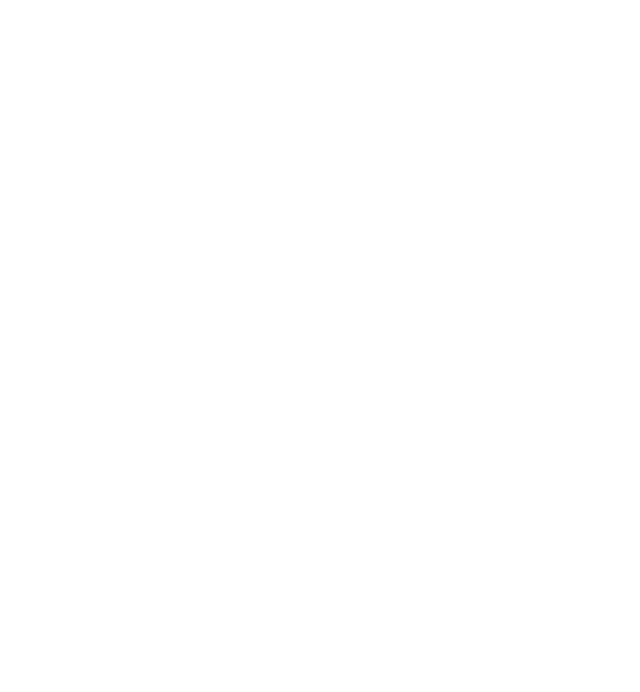
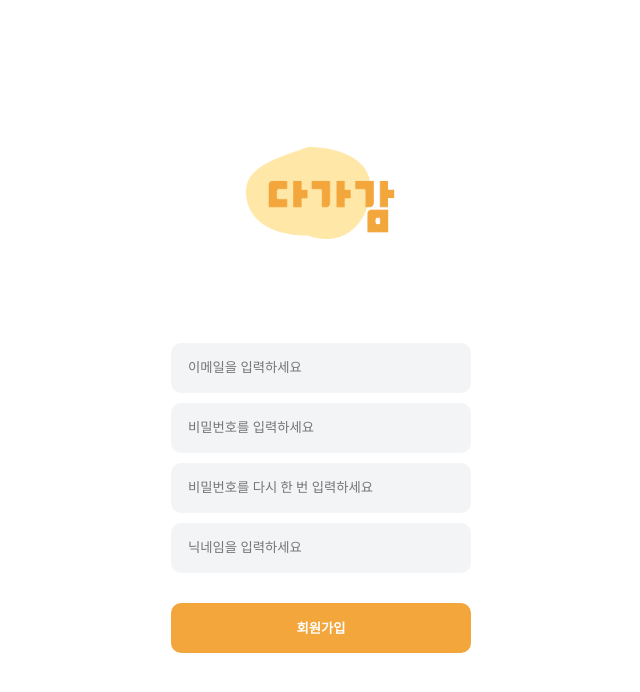
Before and after one commit to DajeongDagam/FrontEnd, a React (Create React App) app: page /register in a window 1280 px wide. Before the commit this address had no page. Shown: the top 692 px of the page, without its empty margins (319-959 px from the left). Built offline with nearby package versions, Linux system fonts and the light colour scheme; a web font is replaced by a local one.

Commit message:
Feat: 회원가입 페이지 구성 및 연결 준비

```diff
--- a/src/App.js
+++ b/src/App.js
@@ -2,6 +2,7 @@ import LandingPage from "./pages/LandingPage";
 import DictionaryPage from "./pages/DictionaryPage";
 import MyPage from "./pages/MyPage";
 import LoginPage from "./pages/LoginPage";
+import RegisterPage from "./pages/RegisterPage";
 import { Route, Routes } from "react-router-dom";
 import React from "react";
 import Drawer from "./components/Drawer";
@@ -16,7 +17,8 @@ function App() {
       <Route path="/dictionary/:id/edit" element={<DictionaryPage />} />
       <Route path="/dictionary/search" element={<DictionaryPage />} />
       <Route path="/dictionary/:id" element={<DictionaryPage />} />
-      <Route paht="/dictionary/new" element={<DictionaryPage />} />
+      <Route path="/dictionary/new" element={<DictionaryPage />} />
+      <Route path="/register" element={<RegisterPage />} />
     </Routes>
   );
 }
--- /dev/null
+++ b/src/css/register-page.scss
@@ -0,0 +1,44 @@
+.input-box {
+    display: block;
+    box-sizing: border-box;
+    width: 300px;
+    height: 50px;
+    margin-bottom: 10px;
+    padding-left: 15px;
+    border-radius: 10px;
+    border: 2px solid #f3f4f6;
+    background-color: #f3f4f6;
+
+    &:focus {
+        outline: none;
+    }
+}
+
+.login-container {
+    margin: auto;
+    display: flex;
+    flex-direction: column;
+    justify-content: space-around;
+}
+
+.logo-container {
+    margin: 0 auto;
+    padding-bottom: 100px;
+}
+
+.logo-img {
+    width: 150px;
+}
+
+.register-btn {
+    display: block;
+    width: 300px;
+    height: 50px;
+    margin-top: 30px;
+    font-weight: bold;
+    color: white;
+    background-color: #f2a63b;
+    border-radius: 10px;
+    border: 2px solid #f2a63b;
+    cursor: pointer;
+}
--- /dev/null
+++ b/src/pages/RegisterPage.js
@@ -0,0 +1,126 @@
+import React, { useState } from "react";
+import logo from "../images/logo-img.png";
+import "../css/register-page.scss";
+import "../css/container.scss";
+import API from "../utils/API";
+import { useNavigate } from "react-router-dom";
+
+const RegisterPage = () => {
+  const [email, setEmail] = useState("");
+  const [password, setPassword] = useState("");
+  const [rePassword, setRePassword] = useState("");
+  const [nickname, setNickname] = useState("");
+  const navigate = useNavigate();
+
+  const onSubmit = (e) => {
+    e.preventDefault();
+
+    const emailRegExp =
+      /^[0-9a-zA-Z]([-_\.]?[0-9a-zA-Z])*@[0-9a-zA-Z]([-_\.]?[0-9a-zA-Z])*\.[a-zA-Z]{2,3}$/;
+    const passwordRegExp = /^.*(?=.{6,20})(?=.*[0-9])(?=.*[a-zA-Z]).*$/;
+
+    if (
+      email === "" ||
+      password === "" ||
+      rePassword === "" ||
+      nickname === ""
+    ) {
+      alert("필요한 정보를 모두 입력해주세요.");
+    }
+
+    if (!emailRegExp.test(email)) {
+      // 이메일 유효성 검사
+      alert("올바른 이메일 주소를 입력하세요.");
+      setEmail("");
+    } else if (!passwordRegExp.test(password)) {
+      // 비밀번호 유효성 검사
+      alert("비밀번호는 문자, 숫자, 특수문자를 포함하여 6~20자로 설정하세요.");
+      setPassword("");
+      setRePassword("");
+    } else if (password !== rePassword) {
+      // 비밀번호 2차 검증
+      alert("비밀번호가 일치하지 않습니다.");
+      setPassword("");
+      setRePassword("");
+    } else {
+      // 회원가입 요청
+      const request = {
+        email: email,
+        name: nickname,
+        password: password,
+      };
+
+      API.post("/member/register", request).then((res) => {
+        console.log(res);
+        navigate("/");
+      });
+    }
+  };
+
+  const onEmailChange = (e) => {
+    e.preventDefault();
+    setEmail(e.target.value);
+  };
+
+  const onPasswordChange = (e) => {
+    e.preventDefault();
+    setPassword(e.target.value);
+  };
+
+  const onRePasswordChange = (e) => {
+    e.preventDefault();
+    setRePassword(e.target.value);
+  };
+
+  const onNicknameChange = (e) => {
+    e.preventDefault();
+    setNickname(e.target.value);
+  };
+
+  return (
+    <>
+      <div className="container">
+        <div className="login-container">
+          <div className="logo-container">
+            <img src={logo} alt="로고이미지" className="logo-img" />
+          </div>
+          <form>
+            <input
+              type="text"
+              placeholder="이메일을 입력하세요"
+              className="input-box"
+              onChange={onEmailChange}
+              value={email}
+            />
+            <input
+              type="password"
+              placeholder="비밀번호를 입력하세요"
+              className="input-box"
+              onChange={onPasswordChange}
+              value={password}
+            />
+            <input
+              type="password"
+              placeholder="비밀번호를 다시 한 번 입력하세요"
+              className="input-box"
+              onChange={onRePasswordChange}
+              value={rePassword}
+            />
+            <input
+              type="text"
+              placeholder="닉네임을 입력하세요"
+              className="input-box"
+              onChange={onNicknameChange}
+              value={nickname}
+            />
+            <button className="register-btn" onClick={onSubmit}>
+              회원가입
+            </button>
+          </form>
+        </div>
+      </div>
+    </>
+  );
+};
+
+export default RegisterPage;
```
